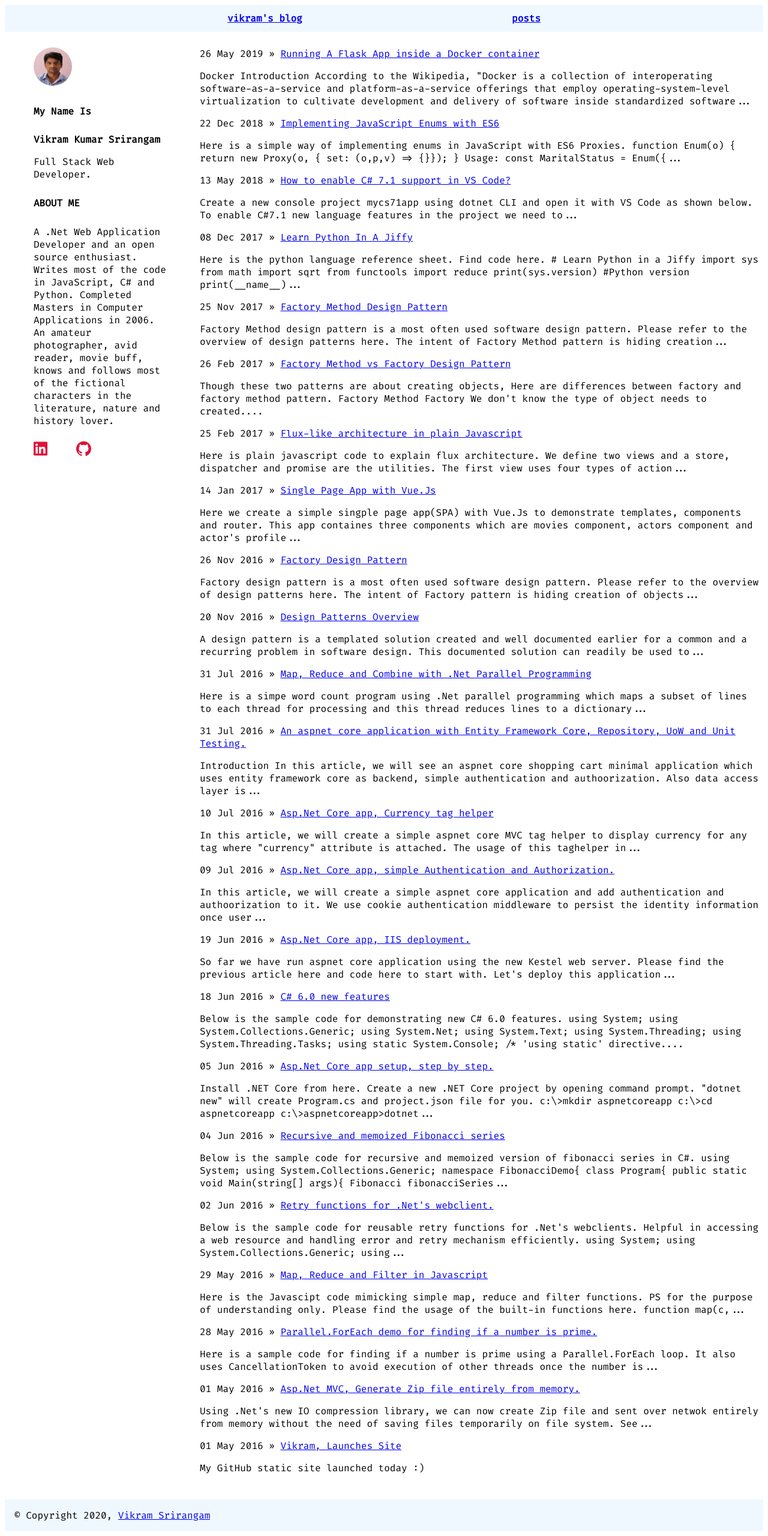
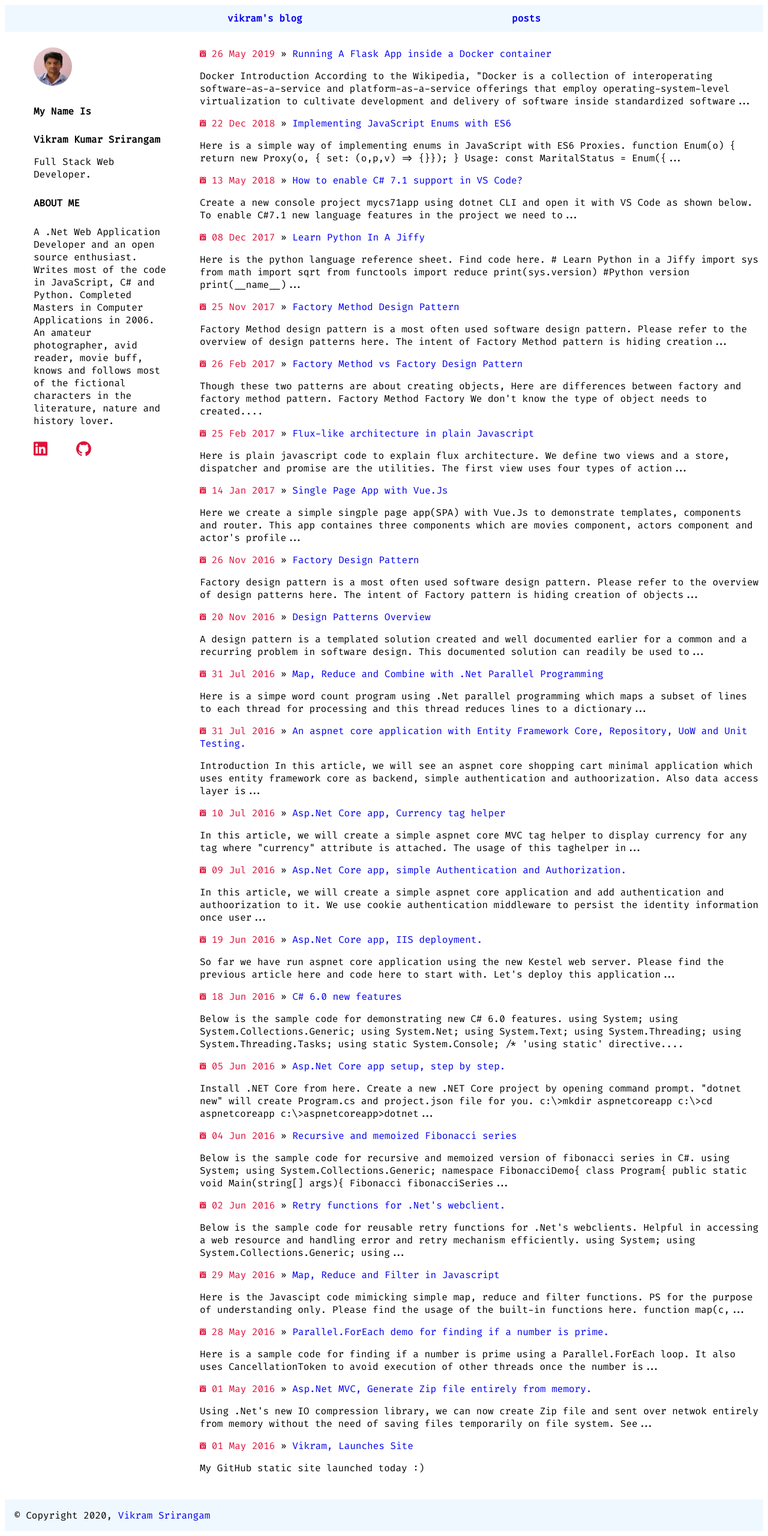
Before and after one commit to srirangamv/srirangamv.github.io, a Jekyll site: the page built from blog/index.html, in a window 1280 px wide. Shown: the whole page at 60% size. Built offline with Jekyll 4.4.1, drawn with Linux system fonts in a browser that asks for light colours.

Commit message:
css changes.

```diff
--- a/blog/index.html
+++ b/blog/index.html
@@ -7,7 +7,7 @@
 <ul class="postslist">
   {% for post in site.posts %}
     <li>
-        <span>{{ post.date | date_to_string }}</span> &raquo;
+        <span class="smallicon fi-calendar">&nbsp;{{ post.date | date_to_string }}</span> &raquo;
         <a href="{{ post.url }}" title="{{ post.title }}">{{ post.title }}</a>
         <p>{{ post.content | strip_html | truncatewords: 30 }}</p>
       </li>
--- a/css/style.css
+++ b/css/style.css
@@ -182,3 +182,11 @@
             font-size: 20px;
             color: crimson;
         }
+
+        .smallicon {
+            color: crimson;
+        }
+
+        a {
+            text-decoration: none;
+        }
```
